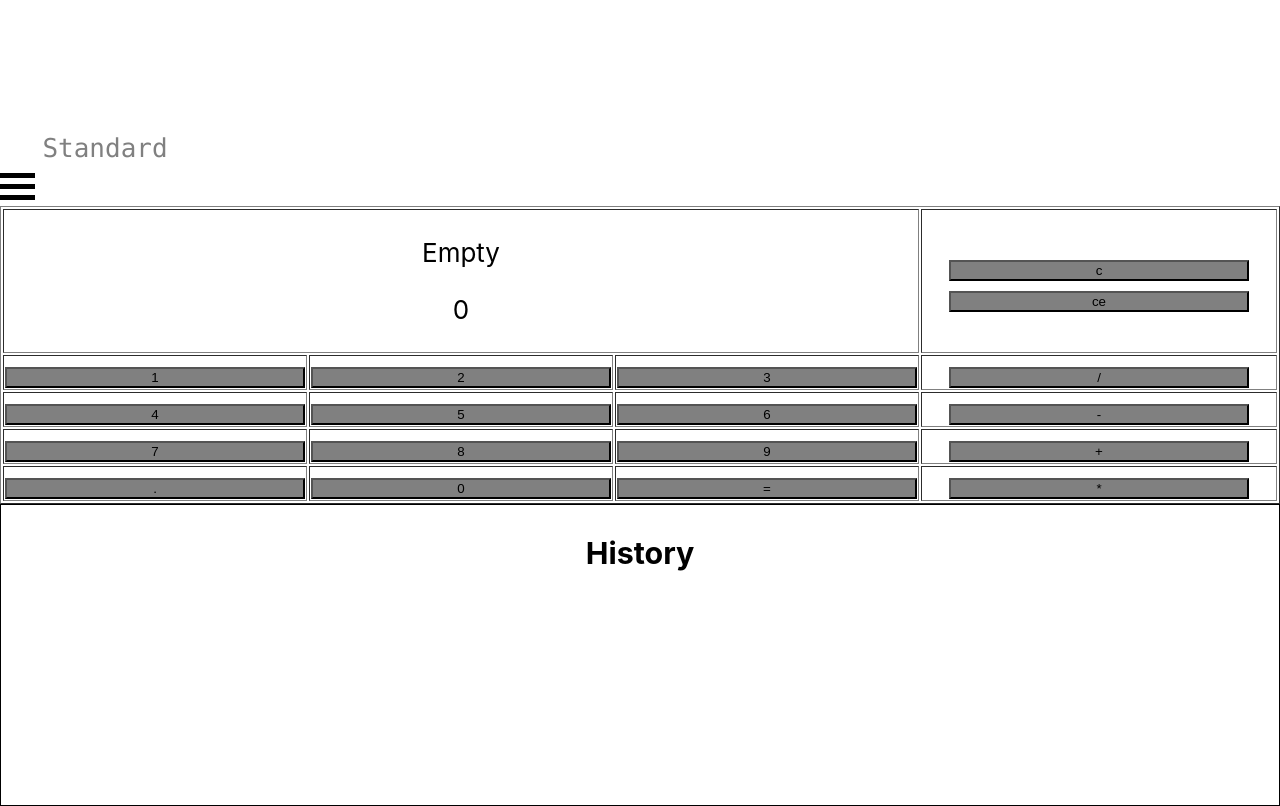
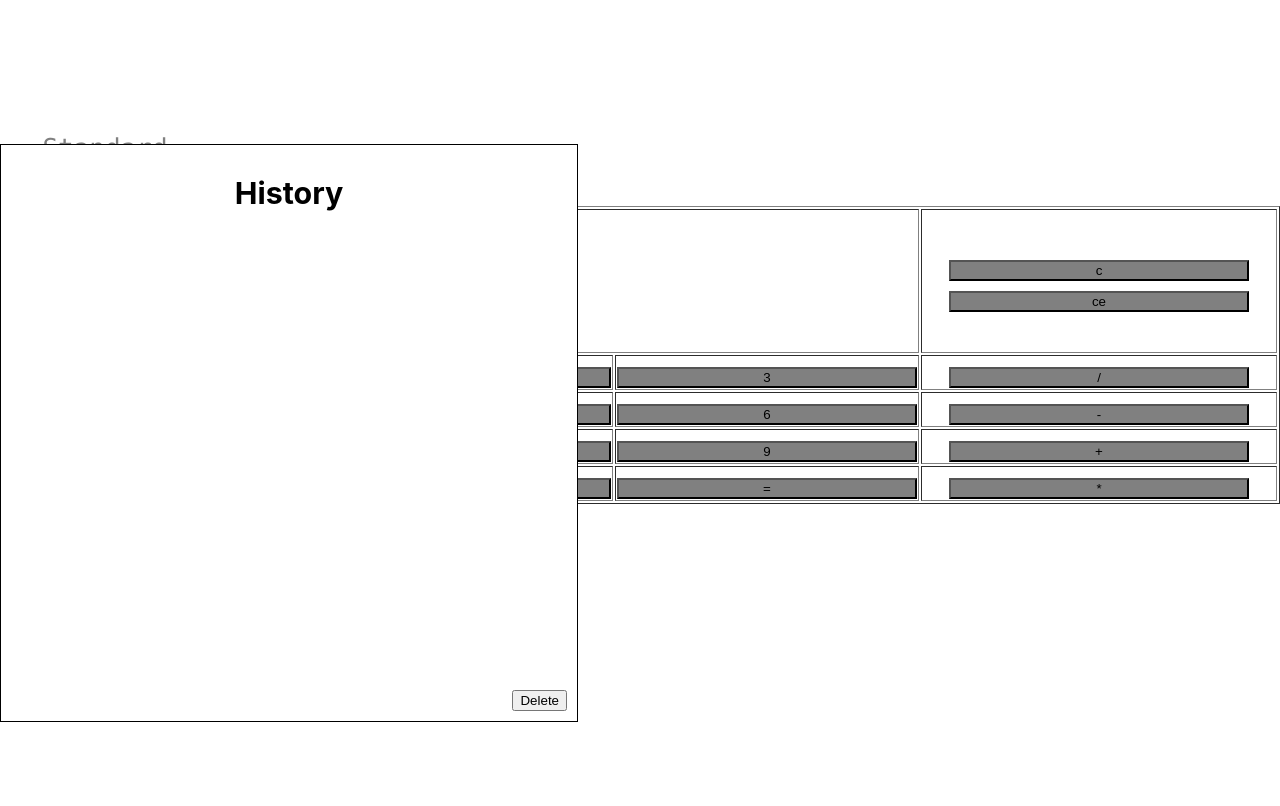
Before and after one commit to maybeswapnil/calculator, a React (Create React App) app: page / in a window 1280 px wide. Both pictures are taken after a click on the element 640 px from the left and 186 px from the top of the page. Built offline with nearby package versions, Linux system fonts and the light colour scheme.

Commit message:
third/final push

```diff
--- a/src/App.css
+++ b/src/App.css
@@ -19,7 +19,18 @@
 }
 
 .history {
-  height: 300px;
+  position: absolute;
+  height: 576px;
+  width: 576px;
   border:1px solid black;
   overflow: auto;
+  margin-top: -360px;
+  background-color: white;
 }
+
+
+#delete {
+  position:absolute;
+  bottom:10px;
+  right:10px;
+}
--- a/src/MainCalculator.js
+++ b/src/MainCalculator.js
@@ -101,6 +101,10 @@ function MainCalculator() {
         setValue(m)
     }
 
+    function deleteHistory() {
+        setMemory([])
+    }
+
   return (
     <div className="App">
 
@@ -150,6 +154,7 @@ function MainCalculator() {
                   <p>{r}</p>
               )
           })}
+          <button id='delete' onClick={deleteHistory}>Delete</button>
       </div>:null}
    </body>
     </div>
```
